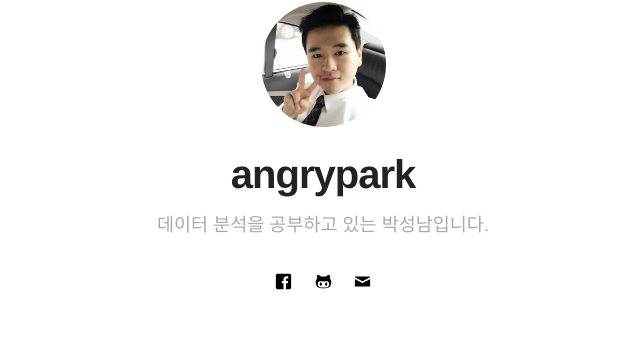
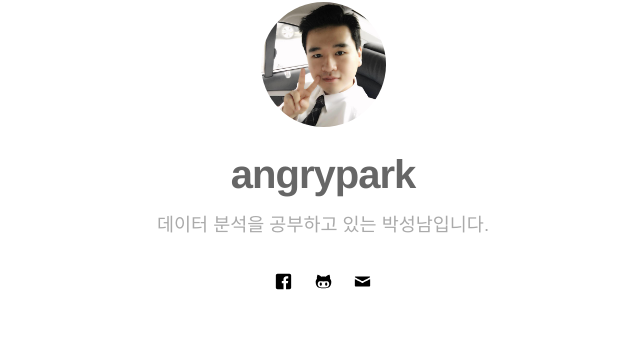
Before and after one commit to wkimdev/angrypark.github.io, a Jekyll site: the page built from index.html, in a window 1280 px wide. Shown: the part 123-472 px from the top of the page, without its empty margins (317-957 px from the left). Built offline with Jekyll 4.4.1, drawn with Linux system fonts in a browser that asks for light colours.

Commit message:
170801-change-color-1

```diff
--- a/_sass/base/general.sass
+++ b/_sass/base/general.sass
@@ -4,18 +4,18 @@ body, html
 body
 	line-height: 1
 	font: 16px $fontSans
-	color: $alpha
+	color: $beta
 
 h1, h2, h3, h4
 	font-family: $fontSans
-	color: $beta
+	color: $alpha
 	-webkit-font-smoothing: antialiased
 	text-rendering: optimizeLegibility
 
 h1
 	font-size: 3rem
 	letter-spacing: -1px
-	color: $beta
+	color: $alpha
 	font-weight: 700
 
 h2
@@ -33,7 +33,7 @@ a
 
 p
 	line-height: 1.7
-	color: $alpha
+	color: $beta
 	font-weight: 300
 	margin-bottom: 20px
 	letter-spacing: 0.4px
@@ -50,7 +50,7 @@ ol
 	li
 		line-height: 2.4rem
 		font-weight: 300
-		color: $alpha
+		color: $beta
 
 img,
 pre,
```
